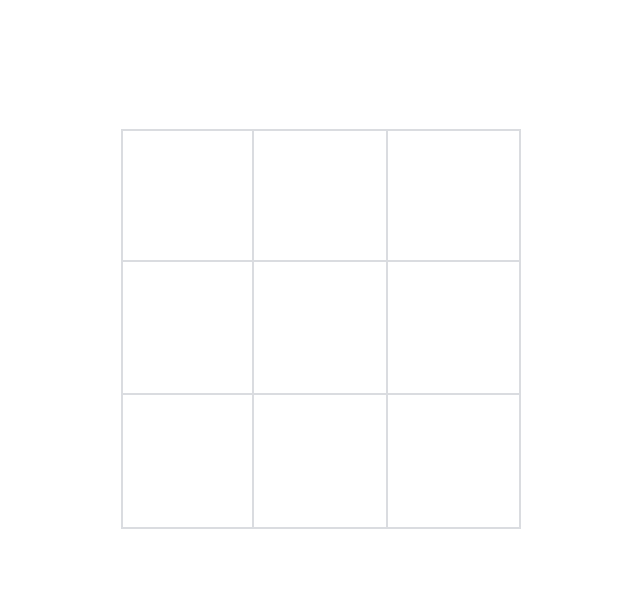
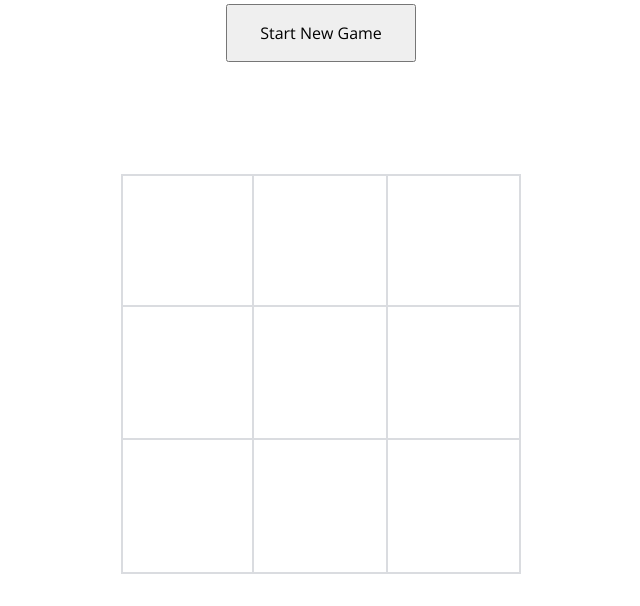
Before and after one commit to TayTufenkjian/tic-tac-toe, a plain HTML site: page index.html in a window 1280 px wide. Shown: the part 194-800 px from the top of the page, without its empty margins (319-959 px from the left). Drawn offline with nearby package versions, Linux system fonts and the light colour scheme.

Commit message:
Click the button to start/restart a game
Previously the game play would start on page load,
and you'd have to reload the page to play a new game

```diff
--- a/index.html
+++ b/index.html
@@ -7,13 +7,13 @@
     <link rel="stylesheet" href="style.css">
     <link rel="preconnect" href="https://fonts.googleapis.com">
     <link rel="preconnect" href="https://fonts.gstatic.com" crossorigin>
-    <link href="https://fonts.googleapis.com/css2?family=Permanent+Marker&display=swap" rel="stylesheet">
-    <script src="script.js"></script>
+    <link href="https://fonts.googleapis.com/css2?family=Open+Sans&family=Permanent+Marker&display=swap" rel="stylesheet">    <script src="script.js"></script>
     <title>Tic Tac Toe</title>
 </head>
 <body>
     <main>
         <h1>Tic Tac Toe</h1>
+        <button id="start">Start New Game</button>
         <div id="game-result"></div>
         <div id="game-board"></div>
     </main>
--- a/script.js
+++ b/script.js
@@ -1,14 +1,31 @@
 document.addEventListener('DOMContentLoaded', () => {
 
-    // Module to create and display a 3x3 grid
+    // Create the initial game board
+    GameBoard.createGrid();
+
+    // Listen for a click on the Start New Game button
+    let startButton = document.getElementById('start');
+    startButton.addEventListener('click', () => {
+        document.getElementById('game-result').textContent = '';
+        Game();
+    })
+});
+
+
+// Module to create, display, and update the board grid
 const GameBoard = (() => {
-        let grid = [
+    let grid;
+
+    // Create a clean grid
+    function createGrid() {
+        grid = [
                 ['','',''],
                 ['','',''],
                 ['','',''],
             ];
 
         let boardDiv = document.getElementById('game-board');
+        boardDiv.innerHTML = '';
 
         let rowIndex = 0;
         for (col of grid) {
@@ -23,18 +40,19 @@ document.addEventListener('DOMContentLoaded', () => {
             }
             rowIndex += 1;
         };
+    }
 
-        // Function for storing a symbol in the grid
+    // Store a symbol in one cell of the grid
     function addToGrid(char, row, col) {
         grid[row][col] = char;
     }
 
-        // Function for getting a value from the grid
+    // Get the value from a cell in the grid
     function getFromGrid(i, j) {
         return grid[i][j];
     }
 
-        return {addToGrid, getFromGrid};
+    return {addToGrid, getFromGrid, createGrid};
 })();
 
 
@@ -45,7 +63,14 @@ document.addEventListener('DOMContentLoaded', () => {
 
 
  // Module to handle game play
-    const Game = (() => {
+ const Game = () => {
+    // Create a clean grid
+    GameBoard.createGrid();
+
+    // Clear any previous game result
+    document.getElementById('game-result').textContent = '';
+
+    // Create players
     const player1 = Player('player1', 'X');
     const player2 = Player('player2', 'O');
 
@@ -168,14 +193,4 @@ document.addEventListener('DOMContentLoaded', () => {
             }
         })
     )
-    })();
-
-});
-
-/*
-
-[0, 0] [0, 1] [0, 2]
-[1, 0] [1, 1] [1, 2]
-[2, 0] [2, 1] [2, 2]
-
-*/
+};
--- a/style.css
+++ b/style.css
@@ -3,8 +3,15 @@
 }
 
 body {
+    font-family: 'Open Sans', sans-serif;
     height: 100vh;
     margin: 0;
+}
+
+button {
+    font-family: 'Open Sans', sans-serif;
+    font-size: 1rem;
+    padding: 1rem 2rem;
 }
 
 h1, .grid-square {
```
Lines whose indentation alone changed are shown as unchanged.
